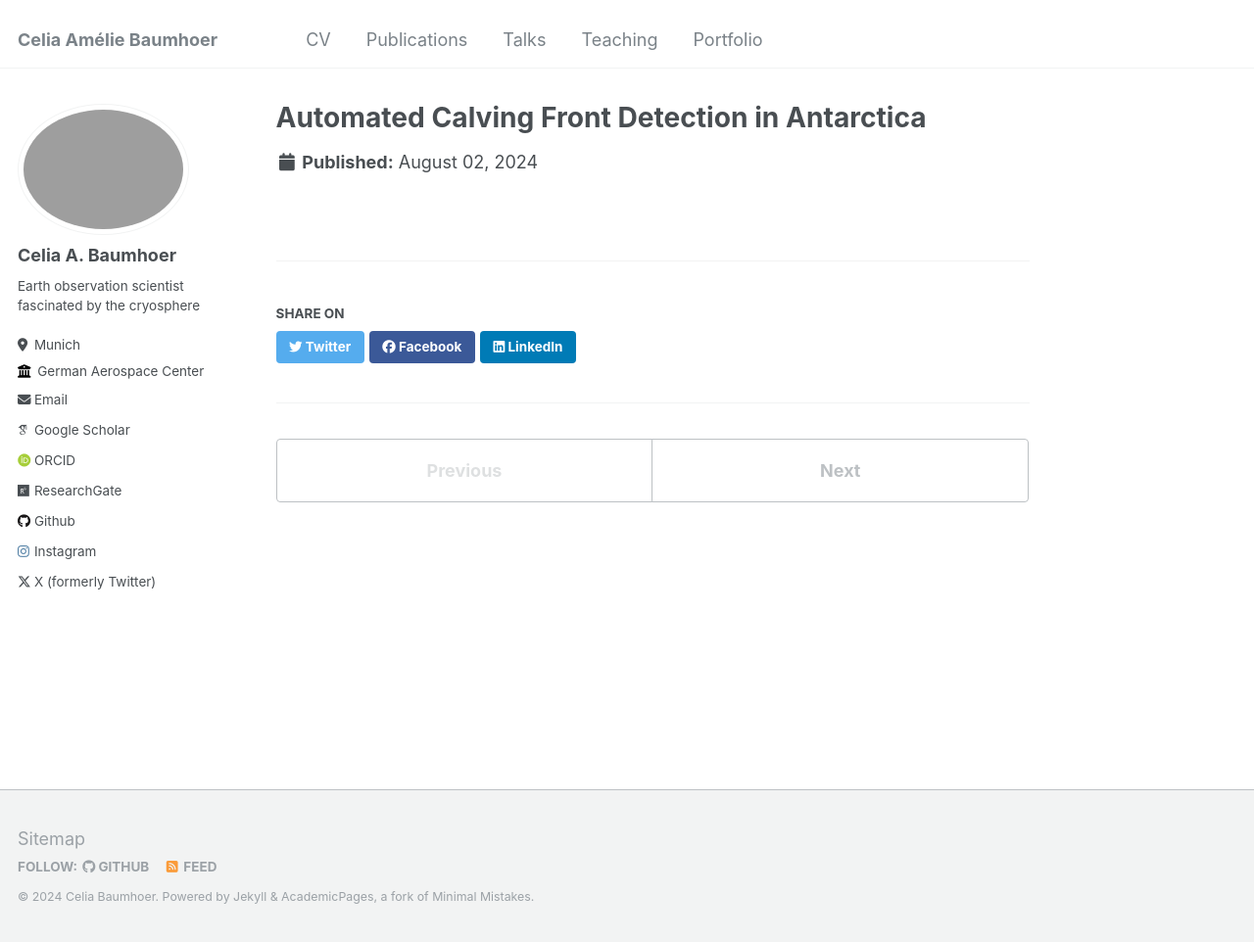
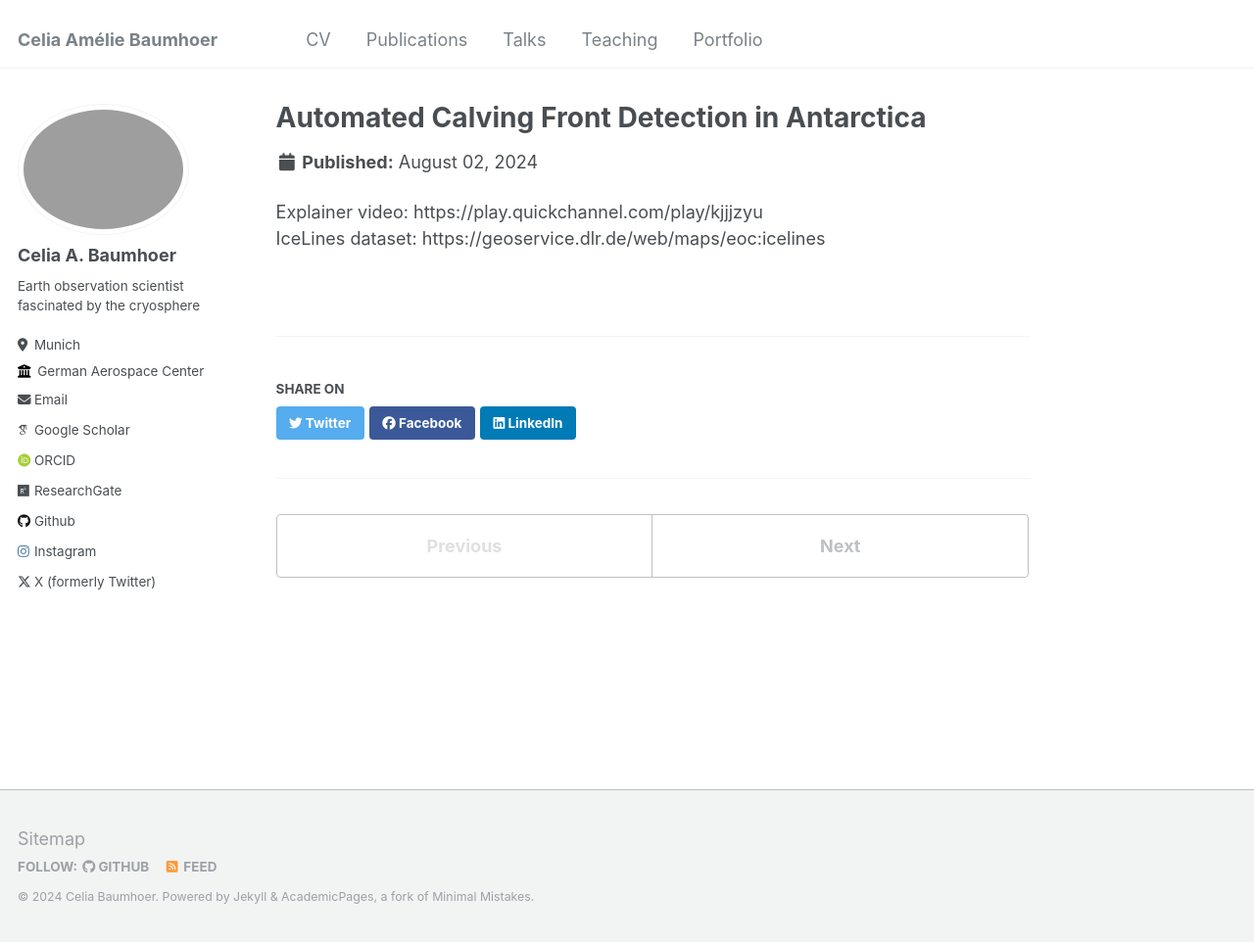
Before and after one commit to celiabaumhoer/celiabaumhoer.github.io, a Jekyll site: the page built from _portfolio/portfolio-1.md, in a window 1280 px wide and 962 px high. Shown: the whole window at 98% size. Built offline with Jekyll 4.4.1, drawn with Linux system fonts in a browser that asks for light colours; some web fonts are replaced.

Commit message:
improved portfolio

```diff
--- a/_portfolio/portfolio-1.md
+++ b/_portfolio/portfolio-1.md
@@ -1,5 +1,8 @@
 ---
 title: "Automated Calving Front Detection in Antarctica"
-excerpt: "<br/> <img src='/images/calving.png'>"
+excerpt: "<br/> [<img src='/images/calving.png'>](https://play.quickchannel.com/play/kjjjzyu)"
 collection: portfolio
 ---
+Explainer video: https://play.quickchannel.com/play/kjjjzyu
+\
+IceLines dataset: https://geoservice.dlr.de/web/maps/eoc:icelines
```
Also changed, not shown: _pages/cv.md (+10 -10 lines), _portfolio/portfolio-2.md (deleted, +0 -5 lines), _portfolio/portfolio-3.md (deleted, +0 -5 lines), _portfolio/portfolio-4.md (added, +6 -0 lines), _portfolio/portfolio-5.md (added, +6 -0 lines), _portfolio/portfolio-6.md (added, +6 -0 lines), _publications/2019-01-01-method-calvingfront.md (+0 -2 lines), images/arctic-video.png (added), images/award-video.png (added), images/eiskönigin.png (added), 3 other files.
